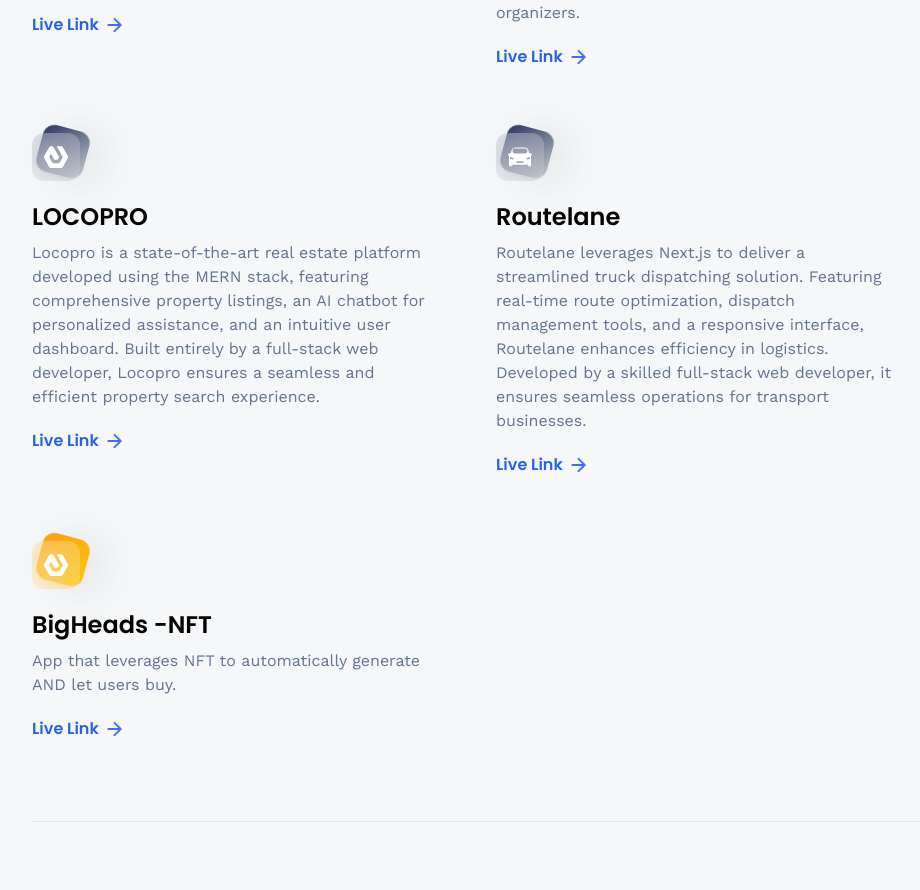
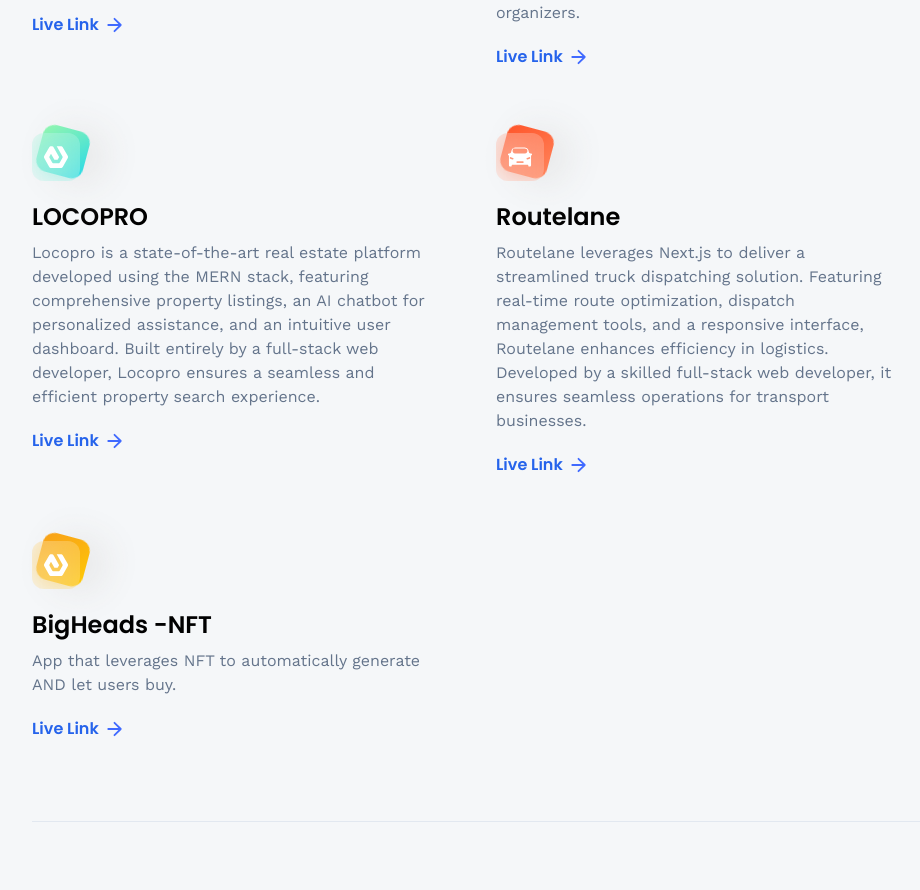
Before and after one commit to LaeeqtheDev/3d-Portfolio, a React (Vite) app: page /projects in a window 1280 px wide. Shown: the part 865-1755 px from the top of the page, without its empty margins (160-1080 px from the left). Built offline with nearby package versions, Linux system fonts and the light colour scheme; no server answers; the HTML template or start-up script is replaced by a standard one.

Commit message:
Update index.js

```diff
--- a/src/constants/index.js
+++ b/src/constants/index.js
@@ -180,14 +180,14 @@
     },
     {
         iconUrl: estate,
-        theme: 'btn-back-black',
+        theme: 'btn-back-green',
         name: 'LOCOPRO',
         description: 'Locopro is a state-of-the-art real estate platform developed using the MERN stack, featuring comprehensive property listings, an AI chatbot for personalized assistance, and an intuitive user dashboard. Built entirely by a full-stack web developer, Locopro ensures a seamless and efficient property search experience.',
         link: 'https://locopro-client.vercel.app/',
     },
 {
         iconUrl: car,
-        theme: 'btn-back-black',
+        theme: 'btn-back-red',
         name: 'Routelane',
         description: 'Routelane leverages Next.js to deliver a streamlined truck dispatching solution. Featuring real-time route optimization, dispatch management tools, and a responsive interface, Routelane enhances efficiency in logistics. Developed by a skilled full-stack web developer, it ensures seamless operations for transport businesses.',
         link: 'https://routelane.vercel.app/',
```
